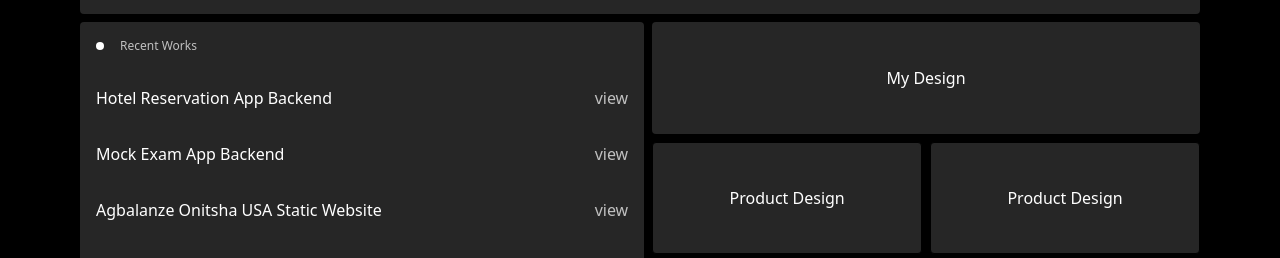
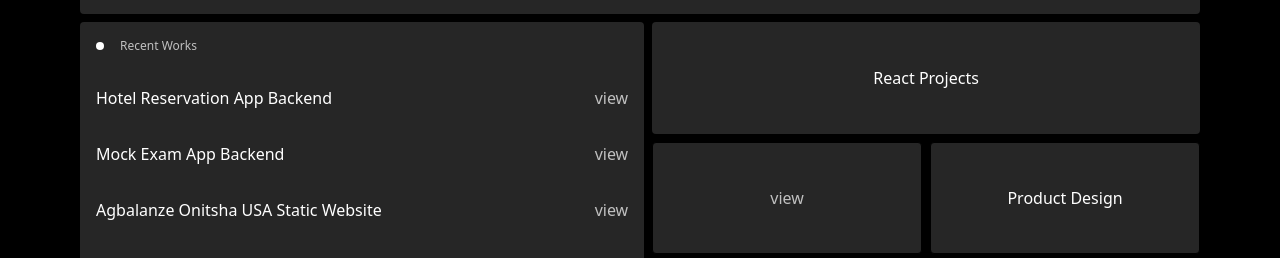
Before and after one commit to Masternpolo/portfolio, a React (Vite) app: page / in a window 1280 px wide. Shown: the part 294-552 px from the top of the page. Built offline with nearby package versions, Linux system fonts and the light colour scheme.

Commit message:
adding working Agbalanze url

```diff
--- a/src/Section.jsx
+++ b/src/Section.jsx
@@ -61,7 +61,7 @@ function Section() {
                             <h3>Mock Exam App Backend</h3> <a href="https://github.com/Masternpolo/mock-exam-app" target="_blank" className="text-gray">view</a>
                         </div>
                         <div className="flex justify-between text-white">
-                            <h3>Agbalanze Onitsha USA Static Website</h3> <a href="https://agbalanze-onicha-usa.netlify.app/" target="_blank" className="text-gray">view</a>
+                            <h3>Agbalanze Onitsha USA Static Website</h3> <a href="https://agbalanze-onicha-usa.vercel.app/" target="_blank" className="text-gray">view</a>
                         </div>
                         <div className="flex justify-between text-white">
                             <h3>Book App. Server side rendering</h3> <a href="https://github.com/Masternpolo/bookapp" target="_blank" className="text-gray">view</a>
@@ -72,17 +72,18 @@ function Section() {
                         <div className="flex justify-between text-white">
                             <h3>Task Management App Backend</h3> <a href="https://github.com/Masternpolo/task-management--server" target="_blank" className="text-gray">view</a>
                         </div>
+
                     </div>
 
                     <div className="w-full">
                         <div className="w-full h-28 bg-light rounded flex justify-center items-center py-4 px-4 mb-2">
                             <div className="text-center text-white">
-                                <p>My Design</p>
+                                <p>React Projects</p>
                             </div>
                         </div>
                         <div className="w-full rounded flex gap-2 mb-2">
                             <div className="w-full flex justify-center items-center h-28 bg-light rounded border px-4 mb-2">
-                                <p className="text-white">Product Design</p>
+                                <a className="text-white" href="https://logistics-site-ogons.vercel.app/" target="_blank" className="text-gray">view</a>
                             </div>
                             <div className="w-full flex justify-center items-center h-28 bg-light rounded border px-4 mb-2">
                                 <p className="text-white">Product Design</p>
```
Also changed, not shown: static.json (renamed from src/static.json).
